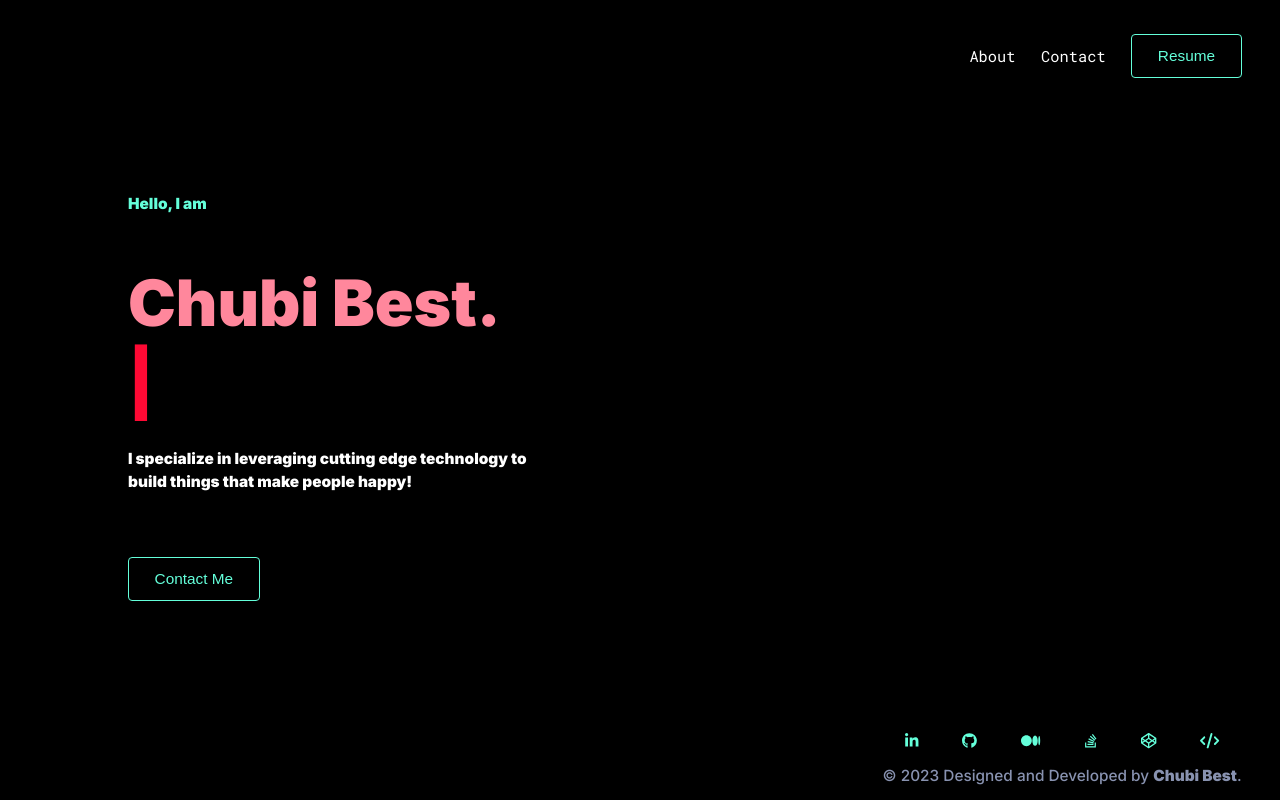
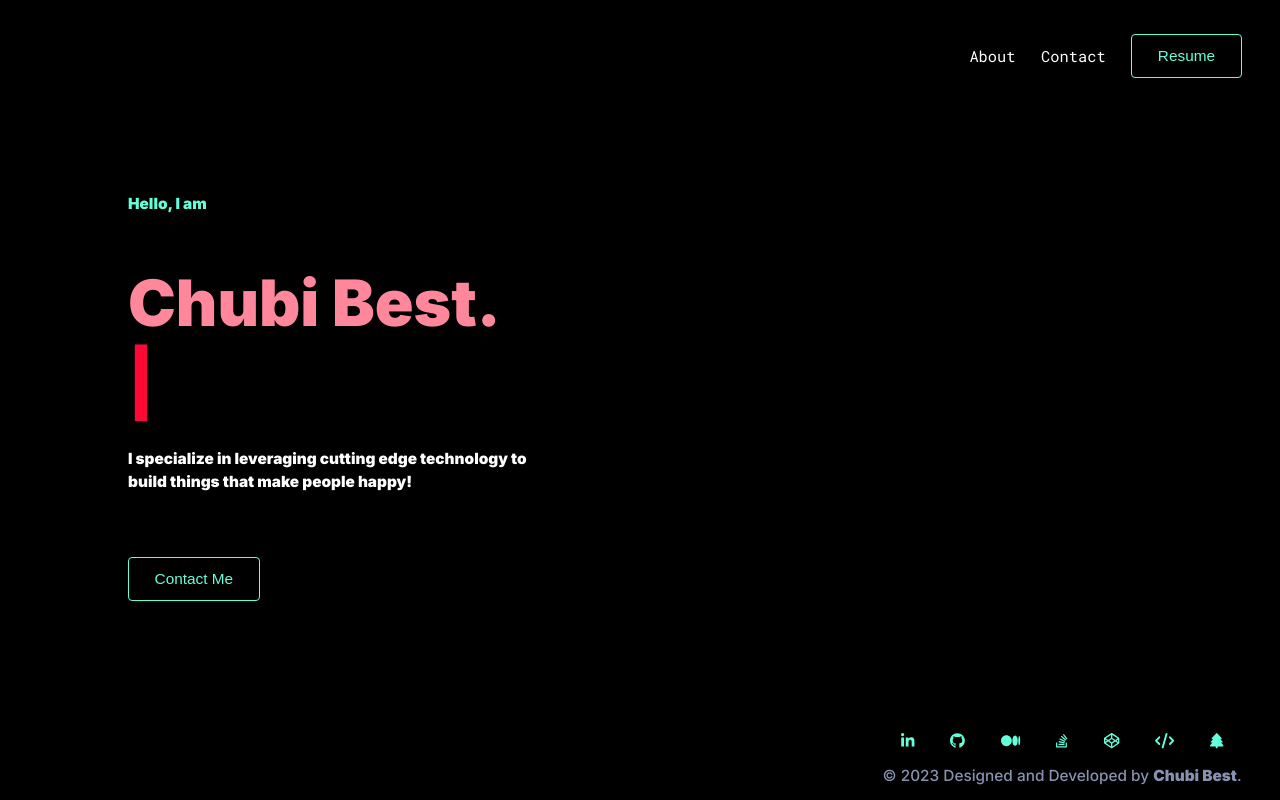
Before and after one commit to chubibest/portfolio, a React (Create React App) app: page / in a window 1280 px wide. Built offline with nearby package versions, Linux system fonts and the light colour scheme.

Commit message:
add tree visualizer to footer

```diff
--- a/src/Components/Footer/Footer.tsx
+++ b/src/Components/Footer/Footer.tsx
@@ -1,7 +1,7 @@
 import React from 'react';
 import { FontAwesomeIcon } from '@fortawesome/react-fontawesome';
 import { faGithub, faLinkedinIn, faMediumM, faStackOverflow, faCodepen } from '@fortawesome/free-brands-svg-icons';
-import { faCode } from '@fortawesome/free-solid-svg-icons';
+import { faCode, faTree } from '@fortawesome/free-solid-svg-icons';
 
 import styled from 'styled-components';
 
@@ -73,6 +73,11 @@ const Index = () => (
                     <FontAwesomeIcon icon={faCode} />
                 </a>
             </div>
+            <div className="footer__social-item">
+                <a target="_blank" rel="noopener noreferrer" href="https://tree-visualizer.com" className="footer__social-link">
+                    <FontAwesomeIcon icon={faTree} />
+                </a>
+            </div>
         </div>
         <div className="footer__copyright">
             <p>© 2023 Designed and Developed by <strong>Chubi Best</strong>.</p>
```
